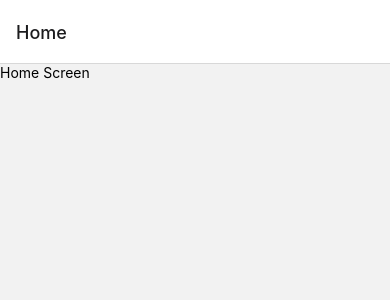
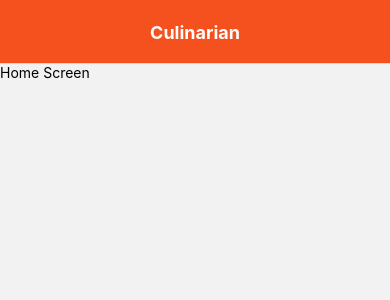
Before and after one commit to deadcoder518/culinarian, a React Native app: screen / in a window 390 px wide. Shown: the top 300 px of the page. Built offline with nearby package versions, Linux system fonts and the light colour scheme.

Commit message:
updating app component with navigation props

```diff
--- a/App.tsx
+++ b/App.tsx
@@ -2,14 +2,51 @@ import React from 'react';
 import {createNativeStackNavigator} from '@react-navigation/native-stack';
 import {NavigationContainer} from '@react-navigation/native';
 import {Home} from './screens/Home';
+import {RecipeDetail} from './screens/RecipeDetail';
+import {CookingMode} from './screens/CookingMode';
 
-const Stack = createNativeStackNavigator();
+declare global {
+  namespace ReactNavigation {
+    interface RootParamList extends RootStackParamList {}
+  }
+}
+
+export type RootStackParamList = {
+  Home: undefined;
+  RecipeDetail: {id: string};
+  CookingMode: undefined;
+};
+
+const Stack = createNativeStackNavigator<RootStackParamList>();
 
 function App() {
   return (
     <NavigationContainer>
-      <Stack.Navigator>
-        <Stack.Screen name="Home" component={Home} />
+      <Stack.Navigator
+        screenOptions={{
+          headerStyle: {
+            backgroundColor: '#f4511e',
+          },
+          headerTintColor: '#fff',
+          headerTitleStyle: {
+            fontWeight: 'bold',
+          },
+        }}>
+        <Stack.Screen
+          name="Home"
+          component={Home}
+          options={{title: 'Culinarian', headerTitleAlign: 'center'}}
+        />
+        <Stack.Screen
+          name="RecipeDetail"
+          component={RecipeDetail}
+          options={{headerShown: false}}
+        />
+        <Stack.Screen
+          name="CookingMode"
+          component={CookingMode}
+          options={{headerShown: false}}
+        />
       </Stack.Navigator>
     </NavigationContainer>
   );
```
